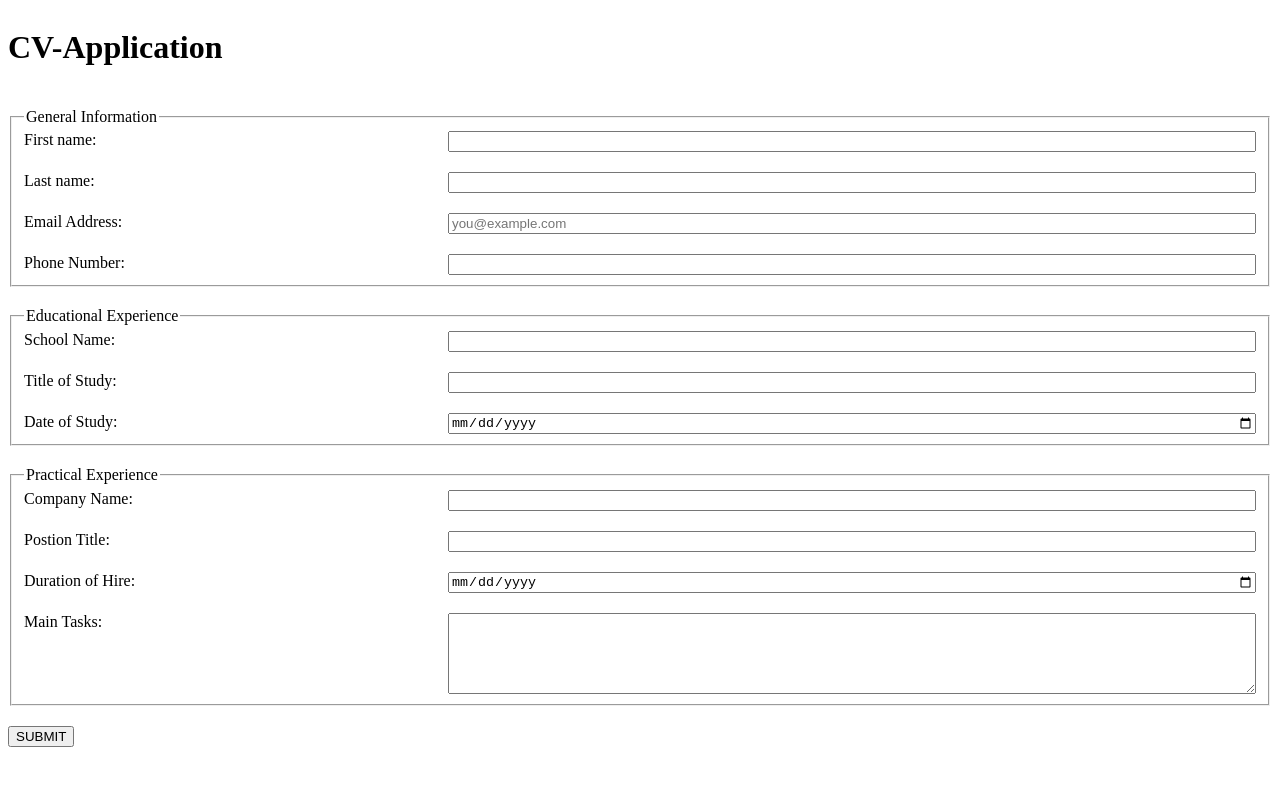
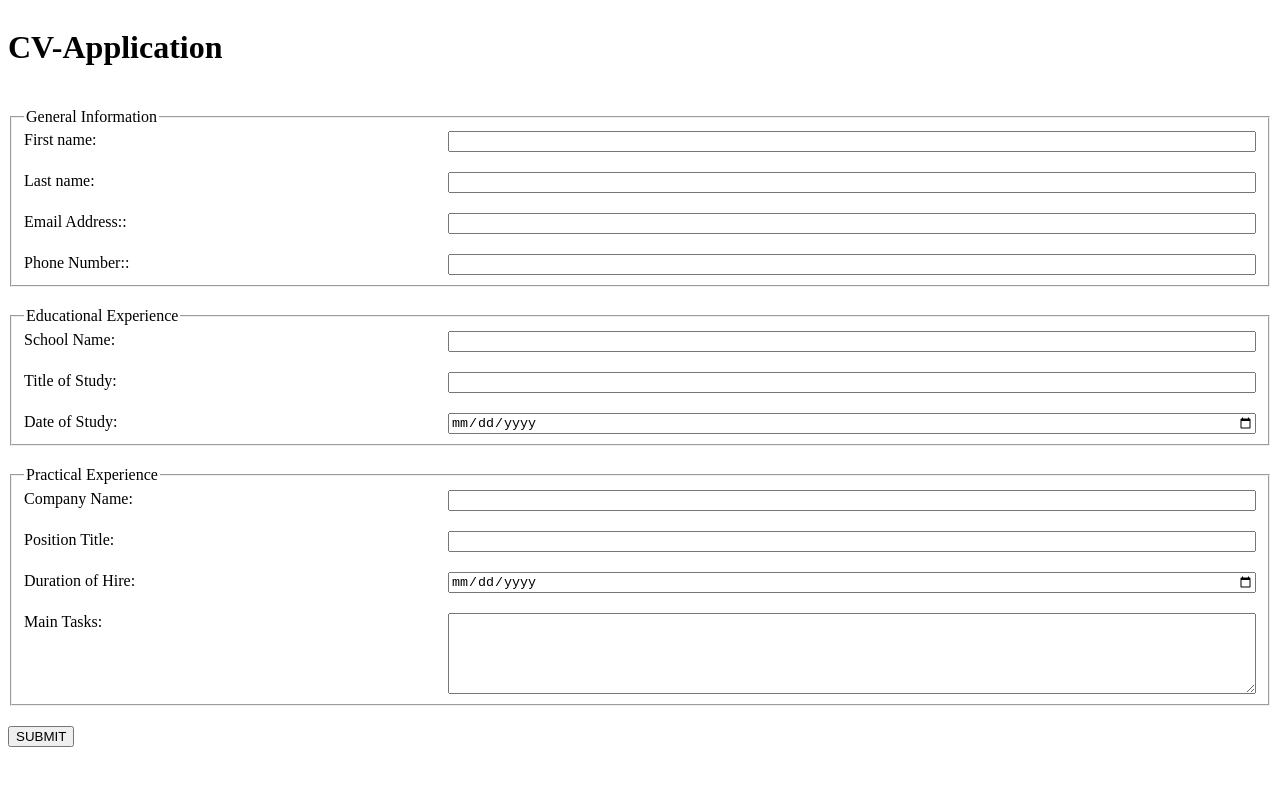
Before and after one commit to justEstif/project-cv-application, a React (Create React App) app: page / in a window 1280 px wide. Shown: the top 786 px of the page. Built offline with nearby package versions, Linux system fonts and the light colour scheme.

Commit message:
remove label and input duplication using function

```diff
--- a/src/components/Form1.js
+++ b/src/components/Form1.js
@@ -1,7 +1,6 @@
 import React, { useState } from "react";
 import "./FormStyle.css";
 export default function Form1(props) {
-  // NOTE the button state
   const [firstName, setFirstName] = useState(props.cvApp.firstName);
   const [lastName, setLastName] = useState(props.cvApp.lastName);
   const [userEmail, setUserEmail] = useState(props.cvApp.userEmail);
@@ -14,18 +13,44 @@ export default function Form1(props) {
   const [durationOfHire, setDurationOfHire] = useState(
     props.cvApp.durationOfHire
   );
+  const [mainTasks, setMainTasks] = useState(props.cvApp.mainTasks);
+
   const [formDisplayClass, setFormClass] = useState("");
   const [overviewDisplayClass, setOverviewClass] = useState("hide");
-  const [mainTasks, setMainTasks] = useState(props.cvApp.mainTasks);
+
   const handleSubmit = (e) => {
     e.preventDefault();
-    setFormClass("hide")
-    setOverviewClass("")
+    setFormClass("hide");
+    setOverviewClass("");
   };
+
   const editMode = () => {
-    setFormClass("")
-    setOverviewClass("hide")
-  }
+    setFormClass("");
+    setOverviewClass("hide");
+  };
+
+  const getLabel = (htmlFor, str) => <label htmlFor={htmlFor}>{str}:</label>;
+
+  const getInput = (changeMethod, value, type, rows, cols) => (
+    <input
+      onChange={(e) => changeMethod(e.target.value)}
+      value={value}
+      type={type}
+      id={`${value}`}
+      rows={rows}
+      cols={cols}
+    />
+  );
+
+  const getTextArea = (changeMethod, value, rows, cols) => (
+    <textarea
+      onChange={(e) => changeMethod(e.target.value)}
+      value={value}
+      id={`${value}`}
+      rows={rows}
+      cols={cols}
+    ></textarea>
+  );
   return (
     <div>
       <div className={`formcontainer ${formDisplayClass}`}>
@@ -35,127 +60,58 @@ export default function Form1(props) {
           <fieldset className="fieldset ginfo">
             <legend>General Information</legend>
 
-            <label htmlFor="firstName">First name:</label>
-            <input
-              onChange={(e) => setFirstName(e.target.value)}
-              value={firstName}
-              type="text"
-              id="firstName"
-              name="firstName"
-            />
+            {getLabel("firstName", "First name")}
+            {getInput(setFirstName, firstName, 'text')}
 
-            <label htmlFor="lastName">Last name:</label>
-            <input
-              onChange={(e) => setLastName(e.target.value)}
-              value={lastName}
-              type="text"
-              id="lastName"
-              name="lastName"
-            />
+            {getLabel("lastName", "Last name")}
+            {getInput(setLastName, lastName, 'text')}
 
-            <label htmlFor="userEmail">Email Address:</label>
-            <input
-              onChange={(e) => setUserEmail(e.target.value)}
-              value={userEmail}
-              type="email"
-              id="userEmail"
-              name="userEmail"
-              placeholder="you@example.com"
-            />
+            {getLabel("userEmail", "Email Address:")}
+            {getInput(setUserEmail, userEmail, 'email')}
 
-            <label htmlFor="phone">Phone Number:</label>
-            <input
-              onChange={(e) => setPhone(e.target.value)}
-              value={phone}
-              type="tel"
-              id="phone"
-              name="phone"
-            />
+            {getLabel("phone", "Phone Number:")}
+            {getInput(setPhone, phone, 'tel')}
           </fieldset>
 
           <fieldset className="fieldset eexp">
             <legend>Educational Experience</legend>
 
-            {/* NOTE maybe it could expand based on some kind of choice */}
-            {/*REVIEW What if the has more user than school one/*/}
+            {getLabel("schoolName", "School Name")}
+            {getInput(setSchoolName, schoolName, 'text')}
 
-            <label htmlFor="schoolName">School Name:</label>
-            <input
-              onChange={(e) => setSchoolName(e.target.value)}
-              value={schoolName}
-              type="text"
-              id="schoolName"
-              name="schoolName"
-            />
+            {getLabel("titleOfStudy", "Title of Study")}
+            {getInput(setTitleOfStudy, titleOfStudy, 'text')}
 
-            <label htmlFor="titleOfStudy">Title of Study:</label>
-            <input
-              onChange={(e) => setTitleOfStudy(e.target.value)}
-              value={titleOfStudy}
-              type="text"
-              id="titleOfStudy"
-              name="titleOfStudy"
-            />
+            {getLabel("dateOfStudy", "Date of Study")}
+            {getInput(setDateOfStudy, dateOfStudy, 'date')}
 
-            <label htmlFor="dateOfStudy">Date of Study:</label>
-            <input
-              onChange={(e) => setDateOfStudy(e.target.value)}
-              value={dateOfStudy}
-              type="date"
-              id="dateOfStudy"
-              name="dateOfStudy"
-            />
           </fieldset>
 
           <fieldset className="fieldset pexp">
             <legend>Practical Experience</legend>
 
-            <label htmlFor="companyName">Company Name:</label>
-            <input
-              onChange={(e) => setCompanyName(e.target.value)}
-              value={companyName}
-              type="text"
-              id="companyName"
-              name="companyName"
-            />
+            {getLabel("companyName", "Company Name")}
+            {getInput(setCompanyName, companyName, 'text')}
 
-            <label htmlFor="positionTitle">Postion Title:</label>
-            <input
-              onChange={(e) => setPositionTitle(e.target.value)}
-              value={positionTitle}
-              type="text"
-              id="positionTitle"
-              name="positionTitle"
-            />
+            {getLabel("positionTitle", "Position Title")}
+            {getInput(setPositionTitle, positionTitle, "text")}
 
-            <label htmlFor="durationOfHire">Duration of Hire:</label>
-            <input
-              onChange={(e) => setDurationOfHire(e.target.value)}
-              value={durationOfHire}
-              type="date"
-              id="durationOfHire"
-              name="durationOfHire"
-            />
+            {getLabel("durationHire", "Duration of Hire")}
+            {/* REVIEW  this should be somekind of dropdown menu*/}
+            {getInput(setDurationOfHire, durationOfHire, 'date')}
 
-            <label htmlFor="mainTasks">Main Tasks:</label>
-            <textarea
-              onChange={(e) => setMainTasks(e.target.value)}
-              value={mainTasks}
-              id="mainTasks"
-              name="mainTasks"
-              rows="5"
-              cols="60"
-            ></textarea>
+            {getLabel("mainTasks", "Main Tasks")}
+            {getTextArea(setMainTasks, mainTasks, "5", '60')}
           </fieldset>
 
           <div>
-            {/*TODO button should change on edit after submit*/}
             <button type="submit" className="btn">
               SUBMIT
             </button>
           </div>
         </form>
       </div>
+
       <div className={`${overviewDisplayClass}`}>
         <p>
           {firstName}, {lastName}, {userEmail}, {phone}
```
